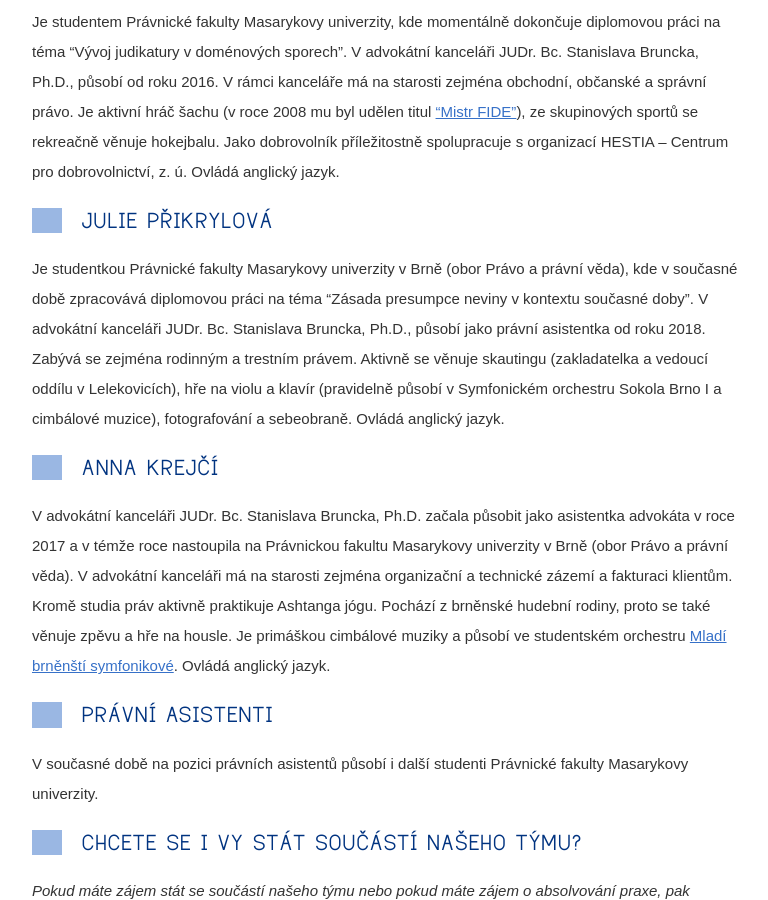
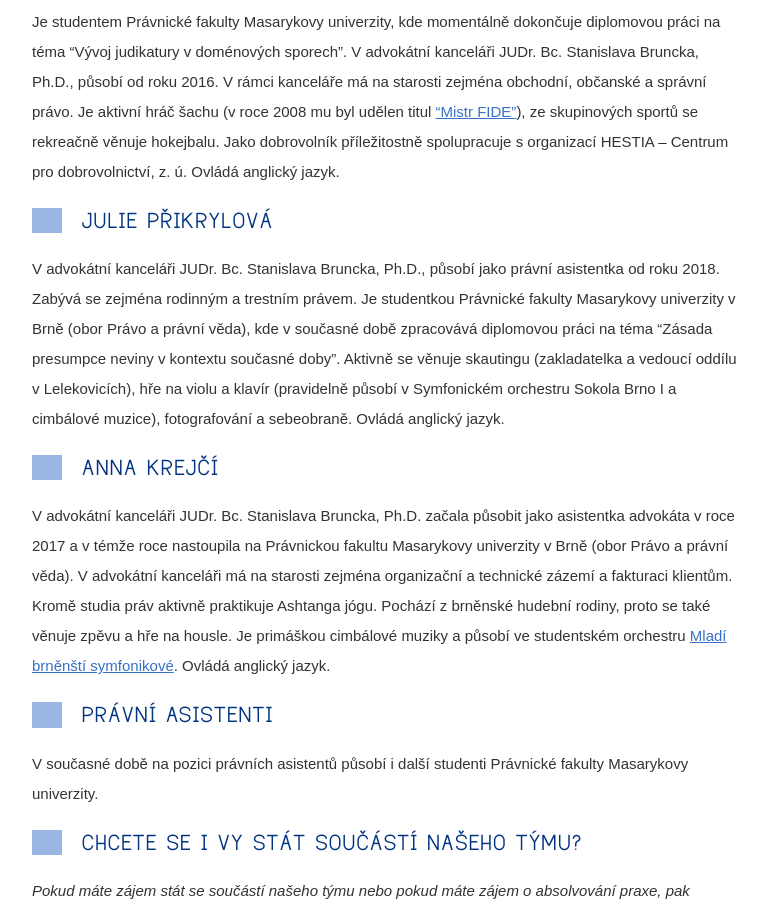
Before and after one commit to Pave91/bruncko-web, a Jekyll site: the page built from osoby-v-kancelari.md, in a window 1280 px wide and 900 px high, scrolled down 2312 px. Shown: the whole window, without its empty margins (38-806 px from the left). Built offline with Jekyll 4.4.1, drawn with Linux system fonts in a browser that asks for light colours; nearby versions of some CDN libraries.

```diff
--- a/osoby-v-kancelari.md
+++ b/osoby-v-kancelari.md
@@ -47,7 +47,7 @@ Je aktivní hráč šachu (v roce 2008 mu byl udělen titul ["Mistr FIDE"](https
 
 
 ## Julie Přikrylová
-Je studentkou Právnické fakulty Masarykovy univerzity v Brně (obor Právo a právní věda), kde v současné době zpracovává diplomovou práci na téma "Zásada presumpce neviny v kontextu současné doby". V advokátní kanceláři JUDr. Bc. Stanislava Bruncka, Ph.D., působí jako právní asistentka od roku 2018. Zabývá se zejména rodinným a trestním právem. Aktivně se věnuje skautingu (zakladatelka a vedoucí oddílu v Lelekovicích), hře na violu a klavír (pravidelně působí v Symfonickém orchestru Sokola Brno I a cimbálové muzice), fotografování a sebeobraně. Ovládá anglický jazyk.
+V advokátní kanceláři JUDr. Bc. Stanislava Bruncka, Ph.D., působí jako právní asistentka od roku 2018. Zabývá se zejména rodinným a trestním právem. Je studentkou Právnické fakulty Masarykovy univerzity v Brně (obor Právo a právní věda), kde v současné době zpracovává diplomovou práci na téma "Zásada presumpce neviny v kontextu současné doby". Aktivně se věnuje skautingu (zakladatelka a vedoucí oddílu v Lelekovicích), hře na violu a klavír (pravidelně působí v Symfonickém orchestru Sokola Brno I a cimbálové muzice), fotografování a sebeobraně. Ovládá anglický jazyk.
 
 
 ## Anna Krejčí
```
